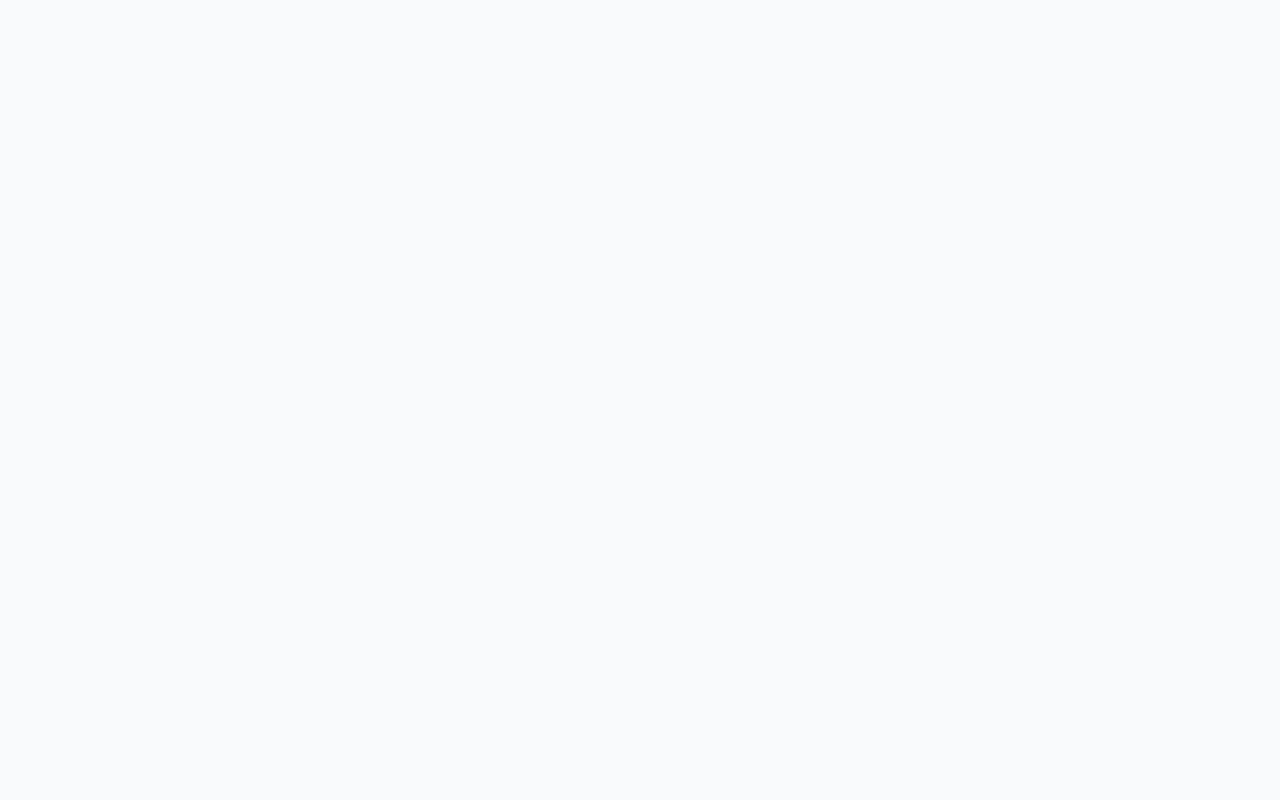
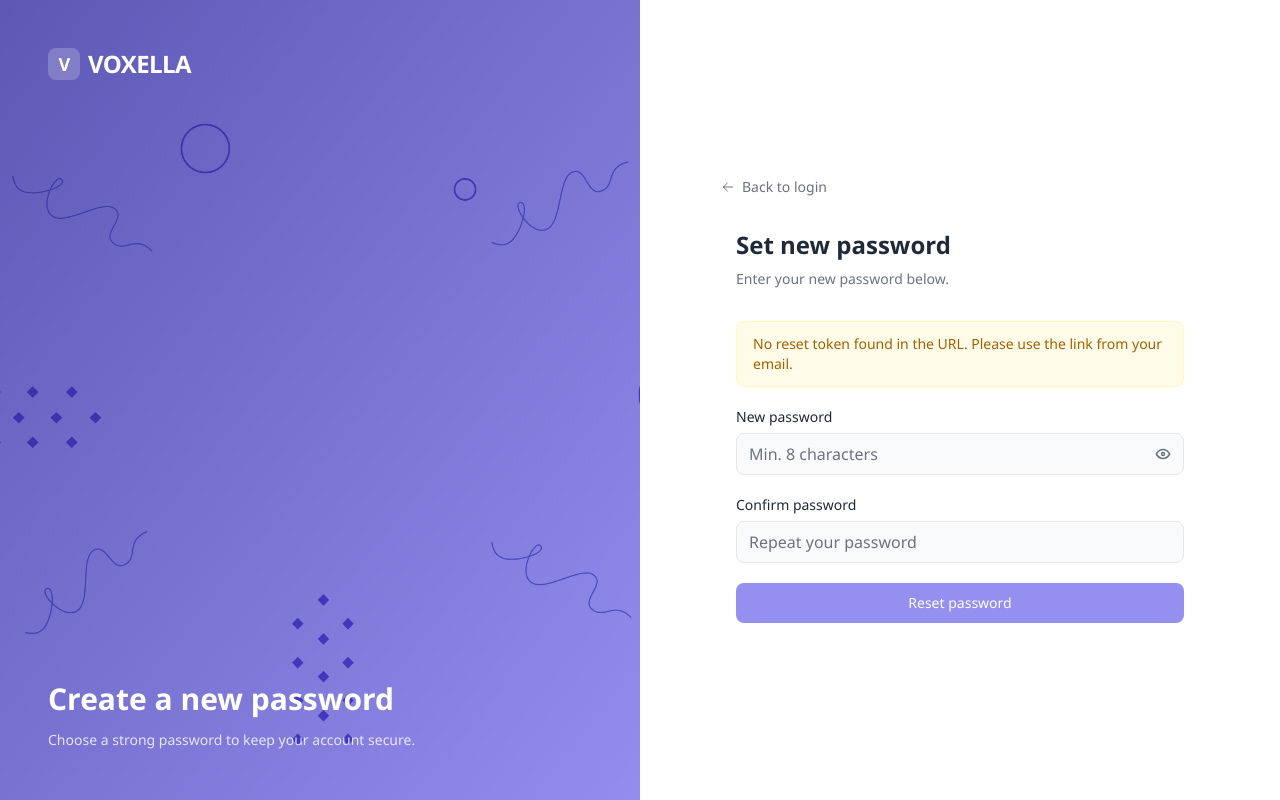
Before and after one commit to posinnove/feedback-app, a React (Vite) app in the folder frontend/: page /auth/reset-password in a window 1280 px wide. Before the commit this address had no page. Built offline with nearby package versions, Linux system fonts and the light colour scheme.

Commit message:
fix: email verification error for testing workflow

```diff
--- a/frontend/src/App.tsx
+++ b/frontend/src/App.tsx
@@ -7,6 +7,7 @@ import CompanyBoardPage from './pages/CompanyBoardPage'
 import LoginPage from './pages/auth/LoginPage'
 import RegisterPage from './pages/auth/RegisterPage'
 import ForgotPasswordPage from './pages/auth/ForgotPasswordPage'
+import ResetPasswordPage from './pages/auth/ResetPasswordPage'
 import VerifyEmailPage from './pages/auth/VerifyEmailPage'
 import { mockFeedbacks } from './data/mockFeedback'
 
@@ -41,6 +42,7 @@ function App() {
       <Route path="/auth/login" element={<LoginPage />} />
       <Route path="/auth/register" element={<RegisterPage />} />
       <Route path="/auth/forgot-password" element={<ForgotPasswordPage />} />
+      <Route path="/auth/reset-password" element={<ResetPasswordPage />} />
       <Route path="/auth/verify-email" element={<VerifyEmailPage />} />
 
       {/* Main app shell */}
--- /dev/null
+++ b/frontend/src/pages/auth/ResetPasswordPage.tsx
@@ -0,0 +1,167 @@
+import { useState } from 'react'
+import { Link, useSearchParams } from 'react-router-dom'
+import { IconArrowLeft, IconCheck, IconAlertCircle, IconEye, IconEyeOff } from '@tabler/icons-react'
+import {
+    useResetPasswordUserMutation,
+    useResetPasswordCompanyMutation,
+} from '../../store/api/authApi'
+import forgotBg from '../../assets/auth - signup - 4.jpg'
+
+export default function ResetPasswordPage() {
+    const [searchParams] = useSearchParams()
+    const token = searchParams.get('token') ?? ''
+    const type = searchParams.get('type') === 'company' ? 'company' : 'user'
+
+    const [password, setPassword] = useState('')
+    const [confirm, setConfirm] = useState('')
+    const [showPassword, setShowPassword] = useState(false)
+    const [success, setSuccess] = useState(false)
+    const [error, setError] = useState<string | null>(null)
+
+    const [resetUser, { isLoading: userLoading }] = useResetPasswordUserMutation()
+    const [resetCompany, { isLoading: companyLoading }] = useResetPasswordCompanyMutation()
+    const isLoading = userLoading || companyLoading
+
+    async function handleSubmit(e: React.FormEvent) {
+        e.preventDefault()
+        setError(null)
+
+        if (!token) {
+            setError('No reset token found. Please request a new password reset link.')
+            return
+        }
+        if (password !== confirm) {
+            setError('Passwords do not match.')
+            return
+        }
+        if (password.length < 8) {
+            setError('Password must be at least 8 characters.')
+            return
+        }
+
+        try {
+            if (type === 'user') await resetUser({ token, password }).unwrap()
+            else await resetCompany({ token, password }).unwrap()
+            setSuccess(true)
+        } catch (err: unknown) {
+            const msg = (err as { data?: { message?: string } })?.data?.message
+            setError(msg ?? 'Something went wrong. Please try again.')
+        }
+    }
+
+    return (
+        <div className="min-h-screen flex">
+            {/* Left image */}
+            <div
+                className="hidden lg:flex lg:w-1/2 relative overflow-hidden"
+                style={{ backgroundImage: `url(${forgotBg})`, backgroundSize: 'cover', backgroundPosition: 'center' }}
+            >
+                <div className="absolute inset-0 bg-gradient-to-br from-primary-800/80 to-primary-600/60" />
+                <div className="relative z-10 flex flex-col justify-between p-12 text-white">
+                    <Link to="/" className="text-2xl font-bold tracking-tight flex items-center gap-2">
+                        <span className="w-8 h-8 bg-white/20 rounded-lg flex items-center justify-center text-lg font-black">V</span>
+                        VOXELLA
+                    </Link>
+                    <div>
+                        <h2 className="text-3xl font-bold mb-3">Create a new password</h2>
+                        <p className="opacity-80 text-sm leading-relaxed">
+                            Choose a strong password to keep your account secure.
+                        </p>
+                    </div>
+                </div>
+            </div>
+
+            {/* Right form */}
+            <div className="flex-1 flex flex-col justify-center px-6 sm:px-10 lg:px-14 xl:px-20 py-12 bg-white">
+                <Link to={`/auth/login?type=${type}`} className="inline-flex items-center gap-1.5 text-sm text-base-100 hover:text-base-200 mb-8 transition-colors">
+                    <IconArrowLeft size={16} stroke={1.5} />
+                    Back to login
+                </Link>
+
+                <div className="max-w-md w-full mx-auto">
+                    <h1 className="text-2xl font-bold text-base-200 mb-2">Set new password</h1>
+                    <p className="text-base-100 text-sm mb-8">
+                        Enter your new password below.
+                    </p>
+
+                    {error && (
+                        <div className="mb-5 px-4 py-3 bg-red-50 border border-red-100 rounded-lg flex items-start gap-2 text-sm text-red-700">
+                            <IconAlertCircle size={16} className="mt-0.5 shrink-0" />
+                            {error}
+                        </div>
+                    )}
+
+                    {!token && !success && (
+                        <div className="mb-5 px-4 py-3 bg-yellow-50 border border-yellow-100 rounded-lg text-sm text-yellow-700">
+                            No reset token found in the URL. Please use the link from your email.
+                        </div>
+                    )}
+
+                    {success ? (
+                        <div className="px-4 py-5 bg-green-50 border border-green-100 rounded-xl text-center">
+                            <div className="w-12 h-12 bg-green-100 rounded-full flex items-center justify-center mx-auto mb-3">
+                                <IconCheck size={22} className="text-green-600" />
+                            </div>
+                            <p className="font-medium text-green-700">Password reset successfully!</p>
+                            <p className="text-green-600 text-sm mt-1">You can now log in with your new password.</p>
+                            <Link
+                                to={`/auth/login?type=${type}`}
+                                className="mt-4 inline-block px-6 py-2.5 bg-primary-600 text-white rounded-lg text-sm font-medium hover:bg-primary-800 transition-colors"
+                            >
+                                Sign in
+                            </Link>
+                        </div>
+                    ) : (
+                        <form onSubmit={handleSubmit} className="space-y-5">
+                            {/* New password */}
+                            <div>
+                                <label className="block text-sm font-medium text-base-200 mb-1.5">New password</label>
+                                <div className="relative">
+                                    <input
+                                        type={showPassword ? 'text' : 'password'}
+                                        required
+                                        autoComplete="new-password"
+                                        value={password}
+                                        onChange={(e) => setPassword(e.target.value)}
+                                        placeholder="Min. 8 characters"
+                                        className="input pr-10"
+                                    />
+                                    <button
+                                        type="button"
+                                        onClick={() => setShowPassword(v => !v)}
+                                        className="absolute right-3 top-1/2 -translate-y-1/2 text-base-100 hover:text-base-200 transition-colors"
+                                        aria-label={showPassword ? 'Hide password' : 'Show password'}
+                                    >
+                                        {showPassword ? <IconEyeOff size={18} /> : <IconEye size={18} />}
+                                    </button>
+                                </div>
+                            </div>
+
+                            {/* Confirm password */}
+                            <div>
+                                <label className="block text-sm font-medium text-base-200 mb-1.5">Confirm password</label>
+                                <input
+                                    type={showPassword ? 'text' : 'password'}
+                                    required
+                                    autoComplete="new-password"
+                                    value={confirm}
+                                    onChange={(e) => setConfirm(e.target.value)}
+                                    placeholder="Repeat your password"
+                                    className="input"
+                                />
+                            </div>
+
+                            <button
+                                type="submit"
+                                disabled={isLoading || !token}
+                                className="w-full py-2.5 bg-primary-600 text-white rounded-lg font-medium text-sm hover:bg-primary-800 transition-colors disabled:opacity-60 disabled:cursor-not-allowed"
+                            >
+                                {isLoading ? 'Resetting…' : 'Reset password'}
+                            </button>
+                        </form>
+                    )}
+                </div>
+            </div>
+        </div>
+    )
+}
```
Also changed, not shown: 2 other files (tests, documents, lock files or other folders).
